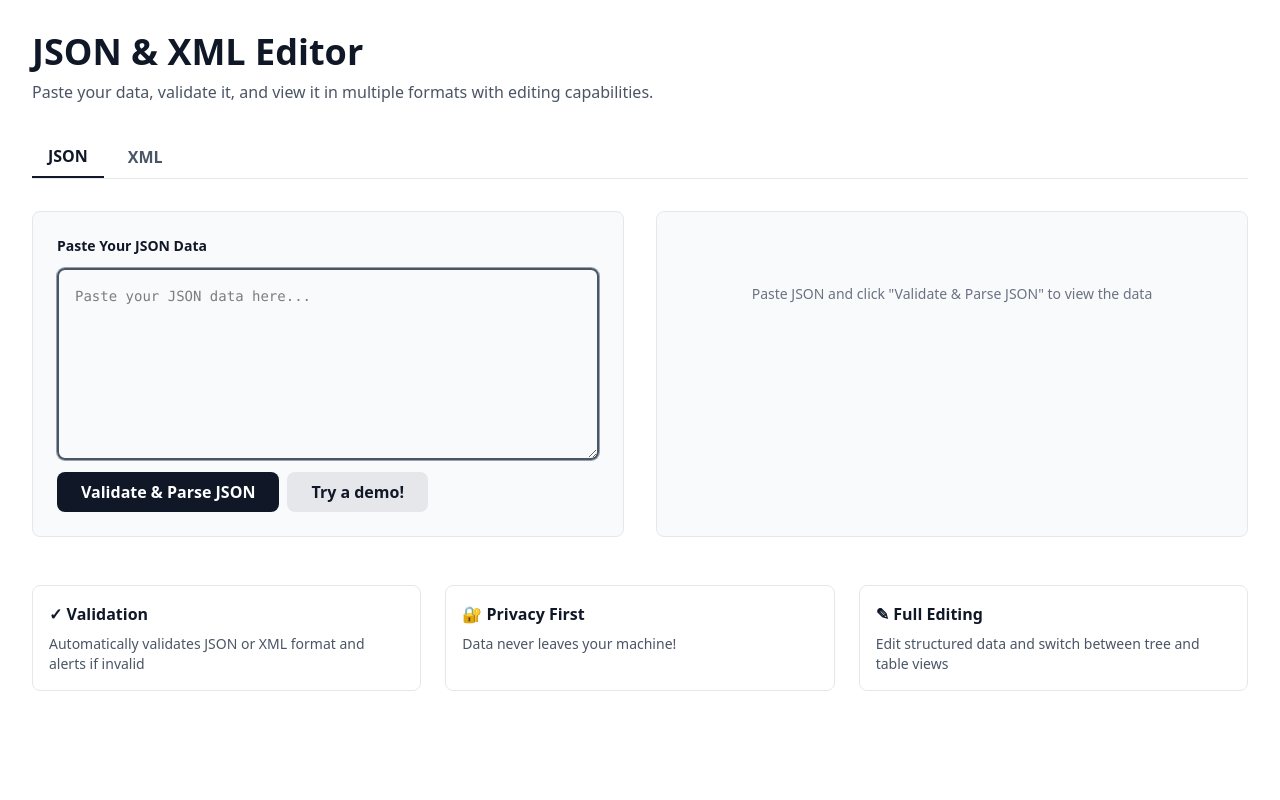
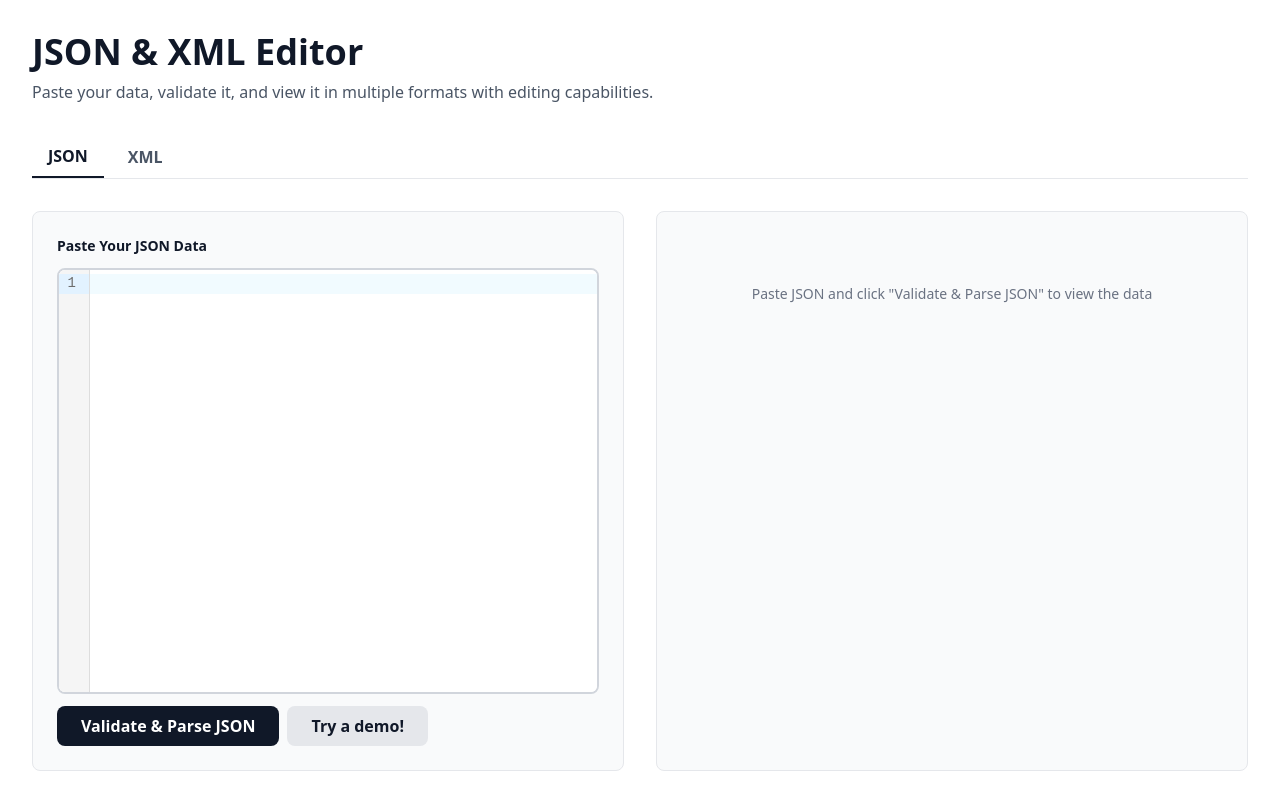
Before and after one commit to Deep0902/JSON-Editor, a Next.js app: page / in a window 1280 px wide. Shown: the top 800 px of the page. Built offline with nearby package versions, Linux system fonts and the light colour scheme.

Commit message:
Added Coding textarea + favicon update

```diff
--- a/app/components/JSONInput.tsx
+++ b/app/components/JSONInput.tsx
@@ -1,6 +1,8 @@
 "use client";
 
-import { useEffect, useRef, useState } from "react";
+import { useState } from "react";
+import CodeMirror from "@uiw/react-codemirror";
+import { json } from "@codemirror/lang-json";
 
 interface JSONInputProps {
   value: string;
@@ -17,12 +19,7 @@ export default function JSONInput({
   onTryDemo,
   canCopy,
 }: JSONInputProps) {
-  const inputref = useRef<any>(null);
   const [copied, setCopied] = useState(false);
-
-  useEffect(() => {
-    inputref.current.focus();
-  }, []);
 
   const handleCopy = async () => {
     try {
@@ -35,21 +32,34 @@ export default function JSONInput({
   };
 
   return (
-    <div className="flex flex-col gap-3">
-      <label
-        htmlFor="json-input"
-        className="text-sm font-semibold text-gray-900"
-      >
+    <div className="flex flex-col gap-3 h-full">
+      <label className="text-sm font-semibold text-gray-900">
         Paste Your JSON Data
       </label>
-      <textarea
-        id="json-input"
-        ref={inputref}
-        value={value}
-        onChange={(e) => onChange(e.target.value)}
-        placeholder="Paste your JSON data here..."
-        className="w-full h-48 p-4 border-2 border-gray-300 rounded-lg focus:outline-none focus:border-gray-600 focus:ring-1 focus:ring-gray-400 font-mono text-sm resize-vertical"
-      />
+      <div className="flex-1 border-2 border-gray-300 rounded-lg overflow-hidden bg-white">
+        <CodeMirror
+          value={value}
+          onChange={onChange}
+          extensions={[json()]}
+          height="100%"
+          theme="light"
+          className="text-sm h-full"
+          basicSetup={{
+            lineNumbers: true,
+            highlightActiveLineGutter: true,
+            foldGutter: true,
+            dropCursor: true,
+            allowMultipleSelections: true,
+            indentOnInput: true,
+            bracketMatching: true,
+            closeBrackets: true,
+            autocompletion: true,
+            rectangularSelection: true,
+            highlightSelectionMatches: true,
+            searchKeymap: true,
+          }}
+        />
+      </div>
       <div className="flex gap-2">
         <button
           onClick={onValidate}
--- a/app/components/XMLInput.tsx
+++ b/app/components/XMLInput.tsx
@@ -1,6 +1,8 @@
 "use client";
 
-import { useEffect, useRef, useState } from "react";
+import { useState } from "react";
+import CodeMirror from "@uiw/react-codemirror";
+import { xml } from "@codemirror/lang-xml";
 
 interface XMLInputProps {
   value: string;
@@ -17,12 +19,7 @@ export default function XMLInput({
   onTryDemo,
   canCopy,
 }: XMLInputProps) {
-  const inputref = useRef<any>(null);
   const [copied, setCopied] = useState(false);
-
-  useEffect(() => {
-    inputref.current.focus();
-  }, []);
 
   const handleCopy = async () => {
     try {
@@ -35,21 +32,34 @@ export default function XMLInput({
   };
 
   return (
-    <div className="flex flex-col gap-3">
-      <label
-        htmlFor="xml-input"
-        className="text-sm font-semibold text-gray-900"
-      >
+    <div className="flex flex-col gap-3 h-full">
+      <label className="text-sm font-semibold text-gray-900">
         Paste Your XML Data
       </label>
-      <textarea
-        id="xml-input"
-        ref={inputref}
-        value={value}
-        onChange={(e) => onChange(e.target.value)}
-        placeholder="Paste your XML data here..."
-        className="w-full h-48 p-4 border-2 border-gray-300 rounded-lg focus:outline-none focus:border-gray-600 focus:ring-1 focus:ring-gray-400 font-mono text-sm resize-vertical"
-      />
+      <div className="flex-1 border-2 border-gray-300 rounded-lg overflow-hidden bg-white">
+        <CodeMirror
+          value={value}
+          onChange={onChange}
+          extensions={[xml()]}
+          height="100%"
+          theme="light"
+          className="text-sm h-full"
+          basicSetup={{
+            lineNumbers: true,
+            highlightActiveLineGutter: true,
+            foldGutter: true,
+            dropCursor: true,
+            allowMultipleSelections: true,
+            indentOnInput: true,
+            bracketMatching: true,
+            closeBrackets: true,
+            autocompletion: true,
+            rectangularSelection: true,
+            highlightSelectionMatches: true,
+            searchKeymap: true,
+          }}
+        />
+      </div>
       <div className="flex gap-2">
         <button
           onClick={onValidate}
--- a/app/layout.tsx
+++ b/app/layout.tsx
@@ -19,9 +19,9 @@ export const metadata: Metadata = {
   description:
     "A real-time JSON & XML editor with validation, tree view, table view, and editing capabilities without Ads!",
   icons: {
-    icon: "/favicon.png",
-    shortcut: "/favicon.png",
-    apple: "/favicon.png",
+    icon: "/code.svg",
+    shortcut: "/code.svg",
+    apple: "/code.svg",
   },
 };
 
--- a/app/page.tsx
+++ b/app/page.tsx
@@ -198,10 +198,10 @@ export default function Home() {
           </button>
         </div>
 
-        {/* Main Content - Side by Side */}
-        <div className="flex gap-8 mb-8">
+        {/* Main Content - Side by Side on Desktop, Stacked on Mobile */}
+        <div className="flex flex-col lg:flex-row gap-8 mb-8 min-h-[70vh]">
           {/* Left Column - Input */}
-          <div className="flex-1 bg-gray-50 p-6 rounded-lg border border-gray-200">
+          <div className="w-full lg:w-1/2 bg-gray-50 p-6 rounded-lg border border-gray-200 flex flex-col">
             {activeMainTab === "json" ? (
               <JSONInput
                 value={jsonInput}
@@ -235,7 +235,7 @@ export default function Home() {
           {/* Right Column - Viewer */}
           <div
             ref={outputSectionRef}
-            className="flex-1 scroll-mt-24 bg-gray-50 p-6 rounded-lg border border-gray-200"
+            className="w-full lg:w-1/2 scroll-mt-24 bg-gray-50 p-6 rounded-lg border border-gray-200"
           >
             {activeMainTab === "json" ? (
               parsedJSONData === null ? (
--- a/package.json
+++ b/package.json
@@ -1,6 +1,6 @@
 {
   "name": "json-xml-editor",
-  "version": "0.3.1",
+  "version": "0.3.2",
   "private": true,
   "scripts": {
     "dev": "next dev",
@@ -9,6 +9,9 @@
     "lint": "eslint"
   },
   "dependencies": {
+    "@codemirror/lang-json": "^6.0.2",
+    "@codemirror/lang-xml": "^6.1.0",
+    "@uiw/react-codemirror": "^4.25.9",
     "next": "16.1.6",
     "react": "19.2.3",
     "react-dom": "19.2.3"
```
Also changed, not shown: public/code.svg (added), 1 other file (tests, documents, lock files or other folders).
